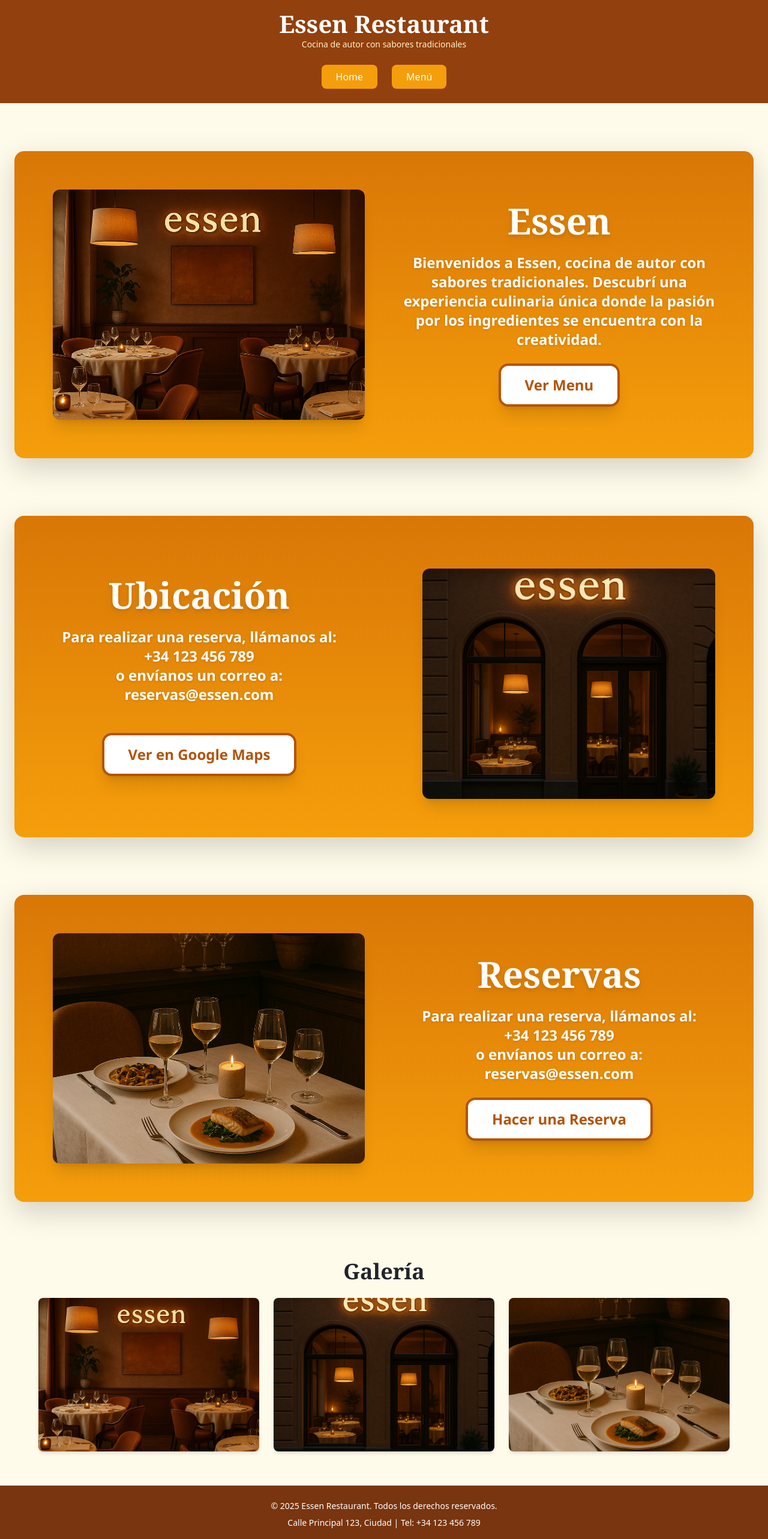
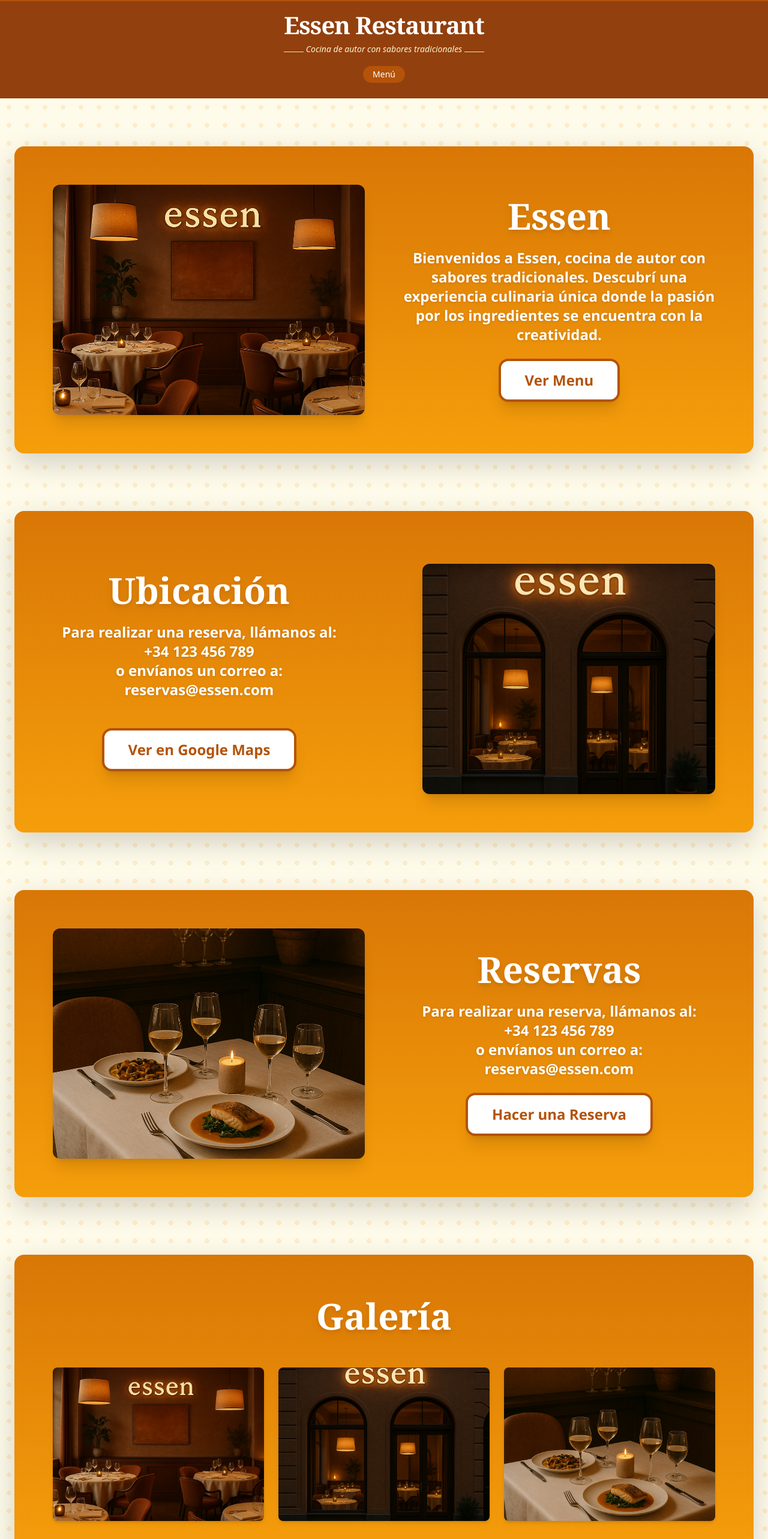
Before and after one commit to elbaldoo/API, a React (Create React App) app in the folder essen/: page / in a window 1280 px wide. Shown: the top 2566 px of the page at 60% size. Built offline with nearby package versions, Linux system fonts and the light colour scheme.

Commit message:
Cambio diseño layout

```diff
--- a/essen/src/components/About.jsx
+++ b/essen/src/components/About.jsx
@@ -18,9 +18,14 @@ const About = () => {
   };
 
   return (
-    <div className="min-h-screen bg-amber-50 flex flex-col items-center text-center px-4 py-8">
-
-        <div className="bg-gradient-to-b from-amber-600 to-amber-500 shadow-lg rounded-2xl w-full max-w-7xl mx-auto flex flex-col md:flex-row items-center my-12 p-6 md:p-16 min-h-[350px] md:min-h-[500px]">
+    <div
+      className="relative min-h-screen bg-amber-50 flex flex-col items-center text-center px-4 py-8"
+      style={{
+        backgroundImage: "radial-gradient(rgba(245,158,11,0.15) 4px, transparent 4px)",
+        backgroundSize: "30px 30px",
+      }}
+    >
+      <div className="bg-gradient-to-b from-amber-600 to-amber-500 shadow-lg rounded-2xl w-full max-w-7xl mx-auto flex flex-col md:flex-row items-center my-12 p-6 md:p-16 min-h-[350px] md:min-h-[500px]">
         {/* Imagen a la izquierda */}
         <div className="w-full md:w-1/2 flex justify-center mb-6 md:mb-0 md:mr-16">
           <img
@@ -113,9 +118,11 @@ const About = () => {
       </div>
 
 
-      {/* Galería de imágenes */}
-      <div className="max-w-6xl w-full mt-12">
-        <h2 className="text-4xl font-serif font-bold mb-4">Galería</h2>
+
+      <div className="bg-gradient-to-b from-amber-600 to-amber-500 shadow-lg rounded-2xl w-full max-w-7xl mx-auto flex flex-col md:flex-row items-center my-12 p-6 md:p-16 min-h-[350px] md:min-h-[500px]">
+        {/* Galería de imágenes */}
+      <div className="max-w-6xl w-full mt-2">
+        <h2 className="text-3xl md:text-6xl font-serif font-extrabold mb-8 pb-4 md:mb-8 text-white drop-shadow-lg">Galería</h2>
         <div className="grid grid-cols-1 sm:grid-cols-2 lg:grid-cols-3 gap-4">
           <img
             src={restaurant1}
@@ -156,7 +163,7 @@ const About = () => {
           </div>
         </div>
       )}
-
+      </div>
 
     </div>
   );
--- a/essen/src/components/Layout.jsx
+++ b/essen/src/components/Layout.jsx
@@ -1,35 +1,39 @@
-import { Outlet } from "react-router-dom";
+import { Outlet, useNavigate, useLocation } from "react-router-dom";
 import "../index.css";
 import "bootstrap/dist/css/bootstrap.min.css";
-import { useNavigate } from "react-router-dom";
 
 const Layout = () => {
   const navigate = useNavigate();
+  const location = useLocation();
   return (
-    <div className="min-h-screen bg-amber-50 flex flex-col">
-      <header className="header py-4">
-        <div className="container mx-auto px-4 text-center">
-          <h1 className="text-2xl font-bold">Essen Restaurant</h1>
-          <p className="text-sm">Cocina de autor con sabores tradicionales</p>
-          <nav className="mt-4 flex justify-center">
-  <div className="flex gap-4">
-  <button
-      className="bg-amber-500 hover:bg-amber-700 text-white px-4 py-2 text-sm md:text-base rounded-lg transition"
-      onClick={() => navigate("/")}
+    <div
+      className="relative min-h-screen bg-amber-50 flex flex-col"
+      style={{
+        backgroundImage:
+          "radial-gradient(rgba(245,158,11,0.15) 4px, transparent 4px)",
+        backgroundSize: "30px 30px",
+      }}
     >
-      Home
-    </button>
-
-    <button
-      className="bg-amber-500 hover:bg-amber-700 text-white px-4 py-2 text-sm md:text-base rounded-lg transition"
-      onClick={() => navigate("/menu")}
-    >
-      Menú
-    </button>
-
-  </div>
-</nav>
-
+      <header className="header bg-amber-600 shadow-md border-t-2 border-amber-700">
+        <div className="container mx-auto px-4 flex flex-col items-center py-0.5 space-y-0">
+          <div>
+            <h1 className="text-lg md:text-xl font-serif font-semibold text-white tracking-tight">
+              Essen Restaurant
+            </h1>
+            <div className="flex items-center justify-center space-x-1 my-0.5">
+              <span className="w-1/4 h-px bg-amber-200"></span>
+              <p className="text-xs md:text-sm text-amber-100 italic whitespace-nowrap">
+                Cocina de autor con sabores tradicionales
+              </p>
+              <span className="w-1/4 h-px bg-amber-200"></span>
+            </div>
+          </div>
+          <button
+            className="bg-amber-700 text-white hover:bg-amber-800 px-3 py-1 text-xs md:text-sm font-medium rounded-full transition duration-200"
+            onClick={() => navigate(location.pathname === "/" ? "/menu" : "/")}
+          >
+            {location.pathname === "/" ? "Menú" : "Home"}
+          </button>
         </div>
       </header>
 
@@ -37,10 +41,19 @@ const Layout = () => {
         <Outlet />
       </main>
 
-      <footer className="footer py-4 bg-amber-800 mt-4 text-center text-sm text-gray-600 border-t">
-        <div className="container mx-auto px-4">
-          <p>© {new Date().getFullYear()} Essen Restaurant. Todos los derechos reservados.</p>
-          <p className="contact">Calle Principal 123, Ciudad | Tel: +34 123 456 789</p>
+      <footer className="footer bg-amber-600 shadow-md border-t-2 border-amber-700 mt-4 text-center text-sm text-amber-100 py-4">
+        <div className="container mx-auto px-4 flex flex-col items-center space-y-2">
+          <p>
+            © {new Date().getFullYear()} Essen Restaurant. Todos los derechos
+            reservados.
+          </p>
+          <div className="flex items-center justify-center space-x-2 w-full">
+            <span className="flex-1 h-px bg-amber-700" />
+            <p className="text-sm italic px-4">
+              Calle Principal 123, Ciudad | Tel: +34 123 456 789
+            </p>
+            <span className="flex-1 h-px bg-amber-700" />
+          </div>
         </div>
       </footer>
     </div>
```
